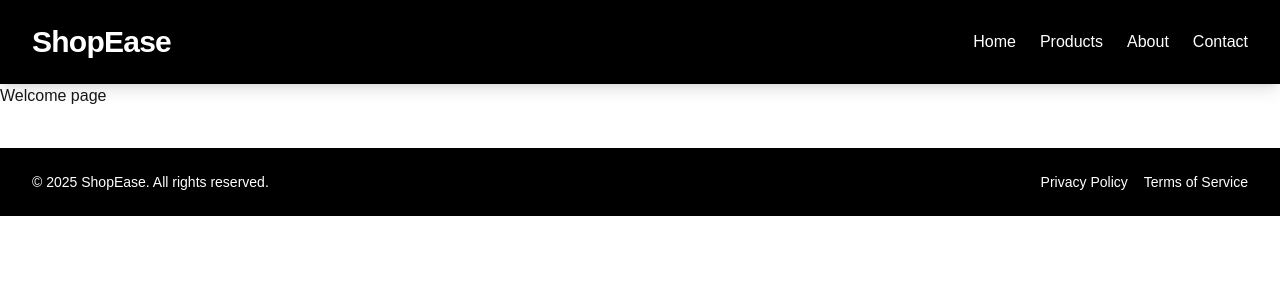
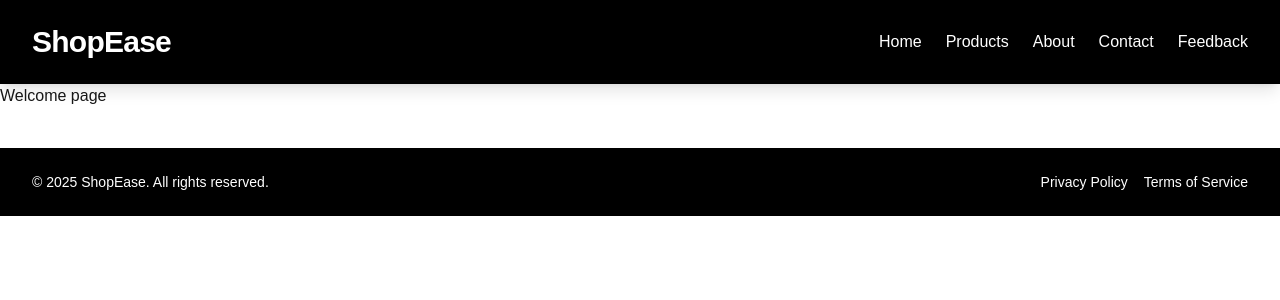
Before and after one commit to AhsanKhalil/fnapp, a Next.js app: page / in a window 1280 px wide. Shown: the top 300 px of the page. Built offline with nearby package versions, Linux system fonts and the light colour scheme.

Commit message:
Update code

```diff
--- a/package.json
+++ b/package.json
@@ -9,9 +9,12 @@
     "lint": "next lint"
   },
   "dependencies": {
+    "@hookform/resolvers": "^5.1.1",
+    "mongoose": "^8.16.4",
+    "next": "15.3.5",
     "react": "^19.0.0",
     "react-dom": "^19.0.0",
-    "next": "15.3.5"
+    "yup": "^1.6.1"
   },
   "devDependencies": {
     "@eslint/eslintrc": "^3",
--- a/src/app/components/Header.jsx
+++ b/src/app/components/Header.jsx
@@ -18,6 +18,9 @@ export default function Header() {
                     <a href="/contact" className="hover:text-yellow-400 transition-colors">
                         Contact
                     </a>
+                    <a href="/feedback/submit" className="hover:text-yellow-400 transition-colors">
+                        Feedback
+                    </a>
                 </nav>
             </div>
         </header>
```
Also changed, not shown: 1 other file (tests, documents, lock files or other folders).
